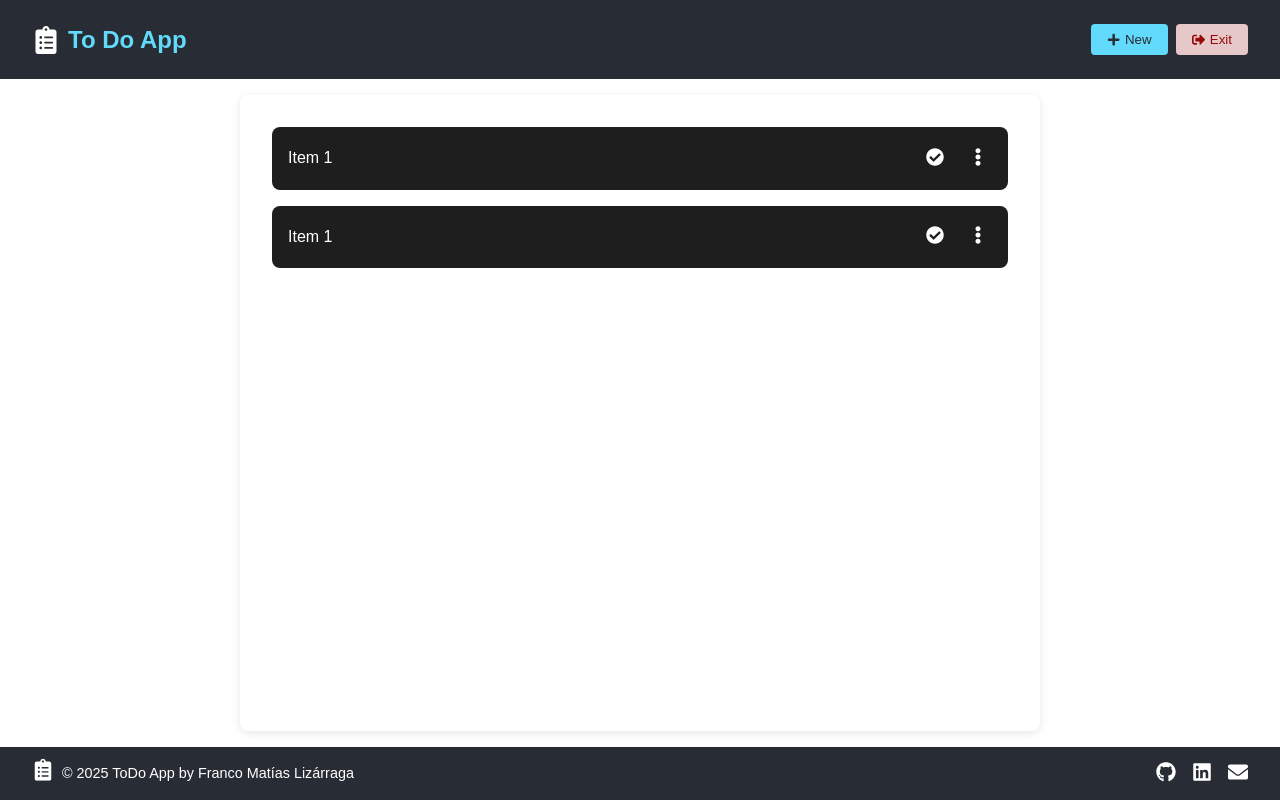
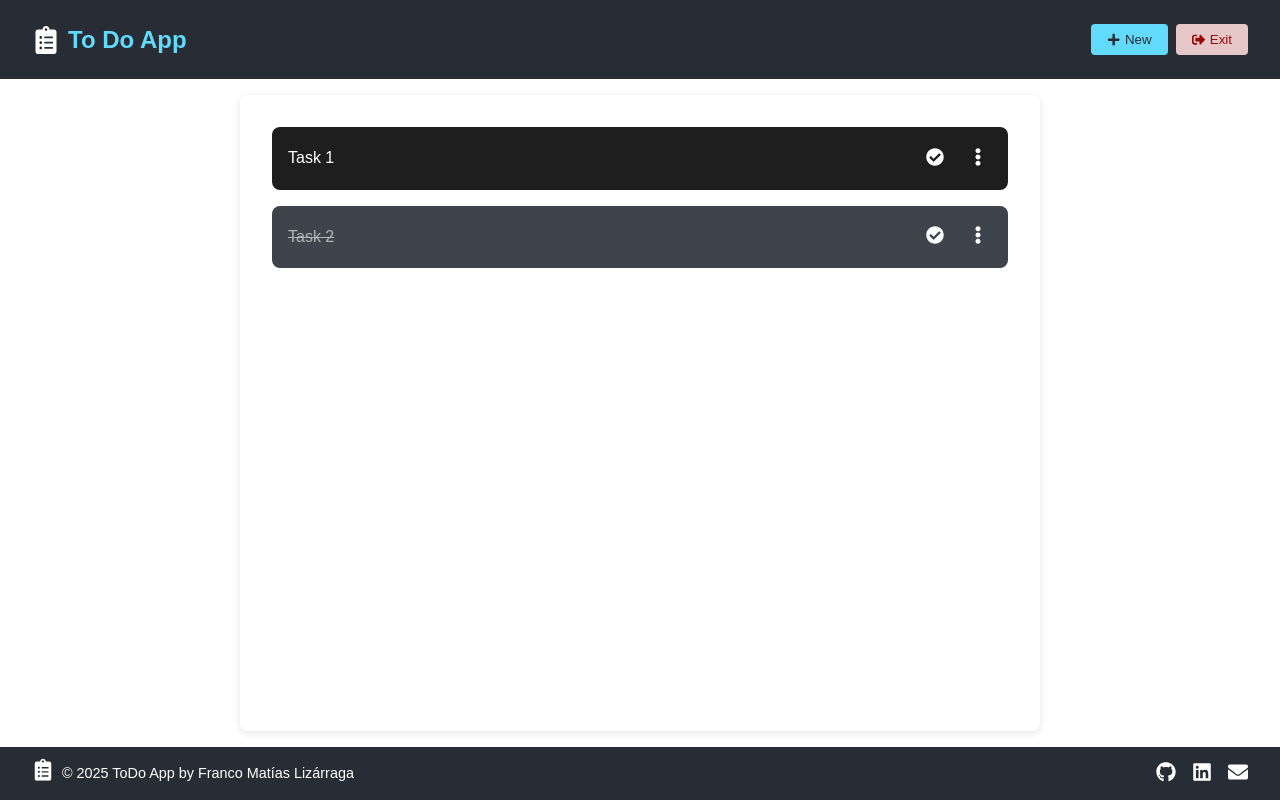
Before and after one commit to fmlizarraga/todoapp2025, a React (Vite) app in the folder frontend/: page / in a window 1280 px wide. Built offline with nearby package versions, Linux system fonts and the light colour scheme.

Commit message:
todo component props

```diff
--- a/frontend/src/App.tsx
+++ b/frontend/src/App.tsx
@@ -1,5 +1,21 @@
+import { TodoItemType } from './types/todo';
 import { Footer, Header, TodoList } from './components';
 import './App.css';
+
+const TODO_LIST: TodoItemType[] = [
+  {
+    id: 1,
+    label: 'Task 1',
+    chacked: false,
+    timestamp: Date.now()
+  },
+  {
+    id: 2,
+    label: 'Task 2',
+    chacked: true,
+    timestamp: Date.now()
+  }
+];
 
 const App = () => {
 
@@ -9,7 +25,7 @@ const App = () => {
         <Header />
       </header>
       <main>
-        <TodoList />
+        <TodoList todoItems={TODO_LIST} />
       </main>
       <footer>
         <Footer />
--- a/frontend/src/components/TodoItem.tsx
+++ b/frontend/src/components/TodoItem.tsx
@@ -1,10 +1,15 @@
+import { TodoItemType } from '../types/todo';
 import { FaCheckCircle, FaEllipsisV } from 'react-icons/fa';
 import '../styles/todo-item.css';
 
-export const TodoItem = () => {
+type TodoItemProps = {
+    todoItem: TodoItemType;
+};
+
+export const TodoItem = ({todoItem}: TodoItemProps) => {
     return (
-        <div className="todo-item">
-            <div className="todo-label"><span>Item 1</span></div>
+        <div className={todoItem.chacked ? 'todo-item todo-item-checked' : 'todo-item'}>
+            <div className="todo-label"><span>{todoItem.label}</span></div>
             <div className="todo-toolbar">
                 <div className="todo-check">
                     <button className="todo-button">
--- a/frontend/src/components/TodoList.tsx
+++ b/frontend/src/components/TodoList.tsx
@@ -1,11 +1,17 @@
+import { TodoItemType } from "../types/todo";
 import { TodoItem } from "./TodoItem";
 import '../styles/todo-list.css';
 
-export const TodoList = () => {
+type TodoListProps = {
+    todoItems: TodoItemType[];
+};
+
+export const TodoList = ({todoItems}: TodoListProps) => {
     return (
         <div className="todo-list">
-            <TodoItem />
-            <TodoItem />
+            {todoItems.map((todoItem) => (
+                <TodoItem key={todoItem.id} todoItem={todoItem} />
+            ))}
         </div>
     );
 };
--- /dev/null
+++ b/frontend/src/types/todo.d.ts
@@ -0,0 +1,6 @@
+export interface TodoItemType {
+    id: number;
+    label: string;
+    chacked: boolean;
+    timestamp: number;
+}
```
